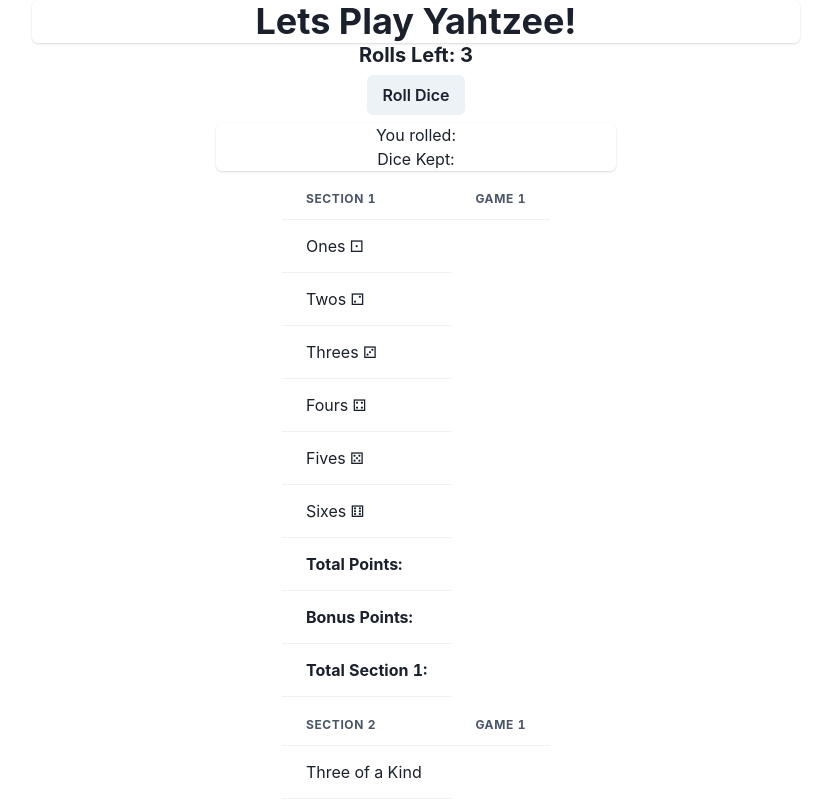
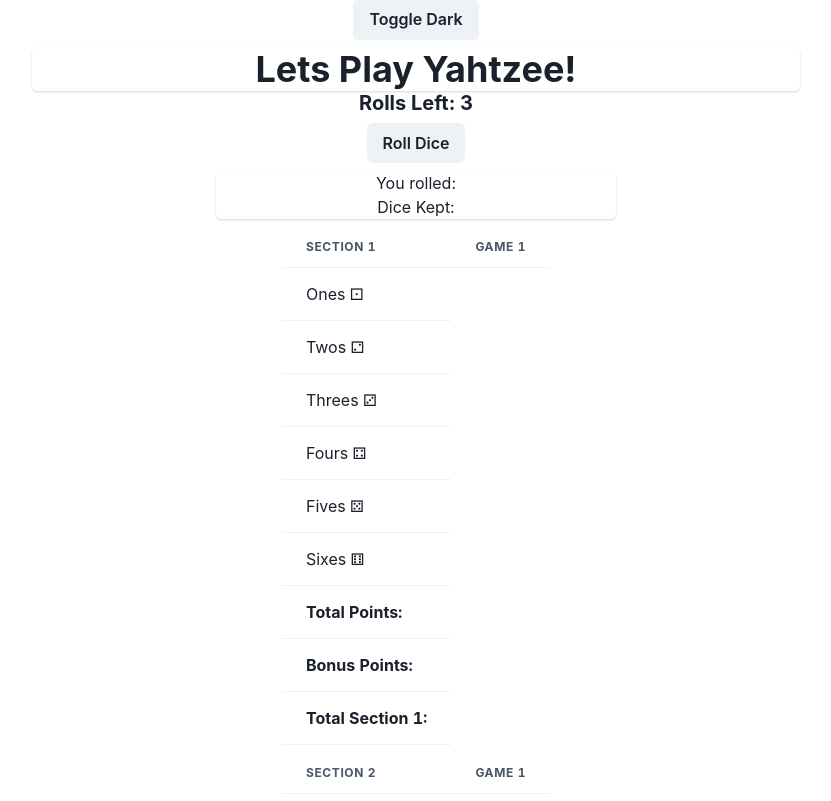
Before and after one commit to TomOwen93/yahtzee-react, a React (Vite) app: page / in a window 1280 px wide. Shown: the top 801 px of the page, without its empty margins (224-1055 px from the left). Built offline with nearby package versions, Linux system fonts and the light colour scheme.

Commit message:
add dark mode toggle

```diff
--- a/src/components/App.tsx
+++ b/src/components/App.tsx
@@ -1,11 +1,26 @@
-import { Card, Container, Heading, VStack } from "@chakra-ui/react";
+import {
+    Button,
+    Card,
+    Container,
+    Heading,
+    VStack,
+    useColorMode,
+} from "@chakra-ui/react";
 import "./App.css";
 import GameSection from "./GameSection";
 
 function App(): JSX.Element {
+    const { colorMode, toggleColorMode } = useColorMode();
+
     return (
         <>
             <VStack>
+                <header>
+                    <Button onClick={toggleColorMode}>
+                        Toggle {colorMode === "light" ? "Dark" : "Light"}
+                    </Button>
+                </header>
+
                 <Container maxW="50rem">
                     <Card>
                         <Heading textAlign={"center"}>
--- a/src/main.tsx
+++ b/src/main.tsx
@@ -1,9 +1,10 @@
 import ReactDOM from "react-dom/client";
 import App from "./components/App";
-import { ChakraProvider } from "@chakra-ui/react";
+import { ChakraProvider, ColorModeScript, theme } from "@chakra-ui/react";
 
 ReactDOM.createRoot(document.getElementById("root") as HTMLElement).render(
     <ChakraProvider>
+        <ColorModeScript initialColorMode={theme.config.initialColorMode} />
         <App />
     </ChakraProvider>
 );
```
Also changed, not shown: src/theme.ts (added, +15 -0 lines).
